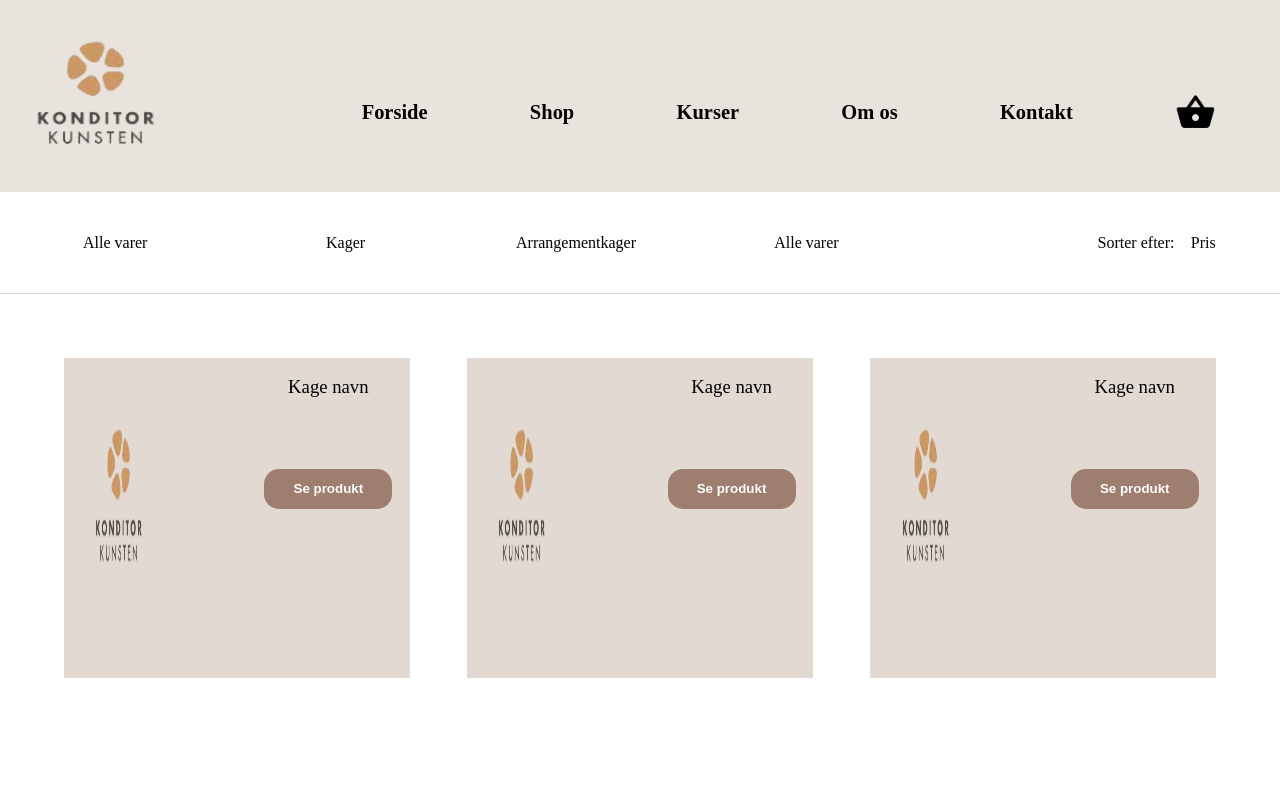
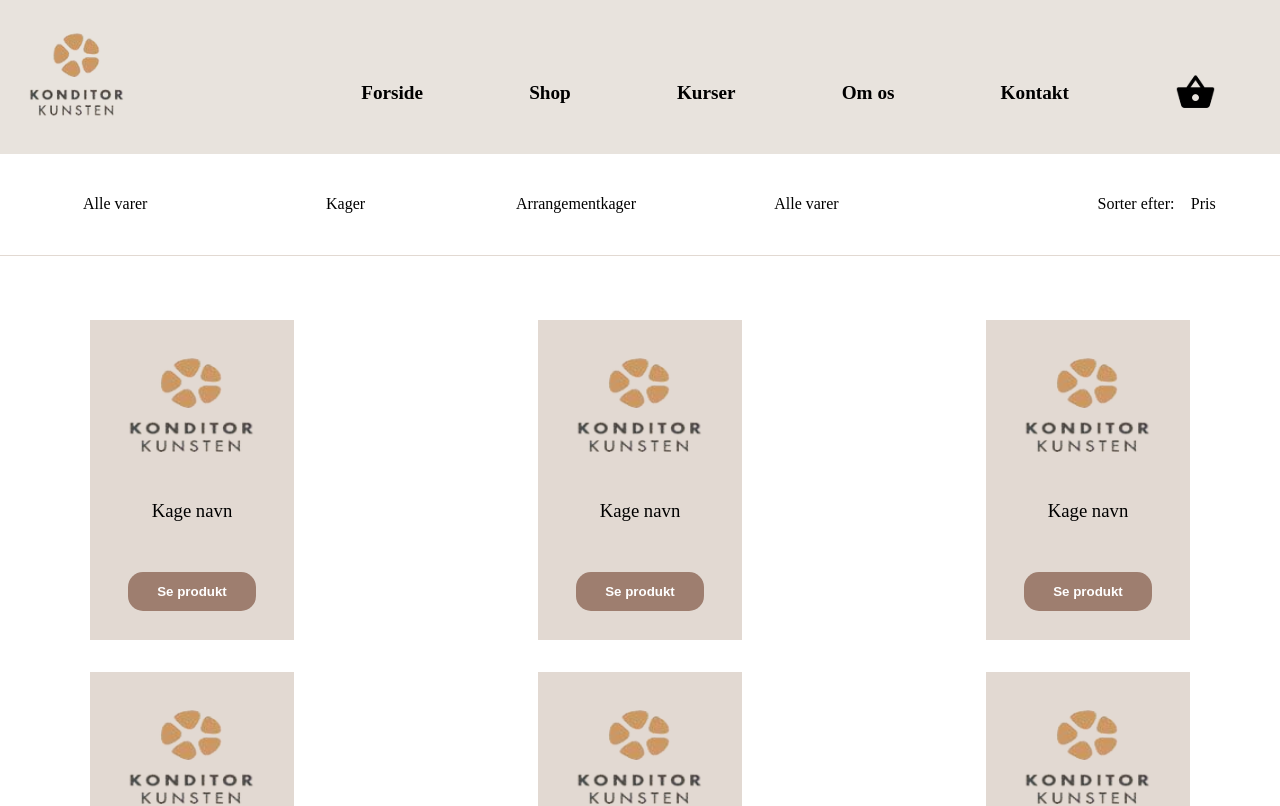
Before and after one commit to MFrandDK/Konditorkunsten, a Vue app in the folder Konditorkunsten/: page / in a window 1280 px wide. Shown: the top 806 px of the page. Built offline with nearby package versions, Linux system fonts and the light colour scheme.

Commit message:
ProductsV2

```diff
--- a/Konditorkunsten/src/components/Header.vue
+++ b/Konditorkunsten/src/components/Header.vue
@@ -24,7 +24,7 @@ header {
     background: var(--secondary-bg-beige);
     color: var(--black);
     width: 100vw;
-    height: 15vw;
+    height: 12vw;
     display: flex;
 }
 
@@ -34,7 +34,7 @@ nav {
     justify-content: flex-end;
     gap: 0 10%;
     margin-right: 5%;
-    font-size: 1.6vw;
+    font-size: 1.5vw;
     font-weight: bold;
 }
 
--- a/Konditorkunsten/src/components/Products.vue
+++ b/Konditorkunsten/src/components/Products.vue
@@ -1,5 +1,5 @@
 <template>
-    <article class="productContainer">
+    <article class="singleProductContainer">
         <img src="../assets/pictures/logo-konditorkunsten.png" alt="">
         <section></section>
         <article class="productInfo">
@@ -18,8 +18,8 @@ export default {
 
 <style scoped>
 
-.productContainer {
-    height: 25vw;
+.singleProductContainer {
+    min-height: 25vw;
     width: 16vw;
     background-color: var(--primary-bg-beige);
     text-align: center;
@@ -31,8 +31,8 @@ img {
 }
 
 button {
+    height: 3vw;
     width: 10vw;
-    padding: 1vw 2vw;
     background-color: var(--btn-brown);
     color: var(--white);
     border-style: none;
--- a/Konditorkunsten/src/views/ShopView.vue
+++ b/Konditorkunsten/src/views/ShopView.vue
@@ -62,13 +62,13 @@ useProductStore();
 
   .productContainer {
     width: 100%;
-    /* height: auto; */
+    height: auto;
     display: grid;
+    justify-items: center;
     grid-auto-flow: row;
-    grid-template-columns: repeat(3, 1fr);
-    grid-template-rows: repeat(3, 450px);
-    padding: 5%;
+    grid-template-columns:  repeat(3, 1fr);
     gap: 5%;
+    margin-top: 5%;
   }
 
 </style>
```
